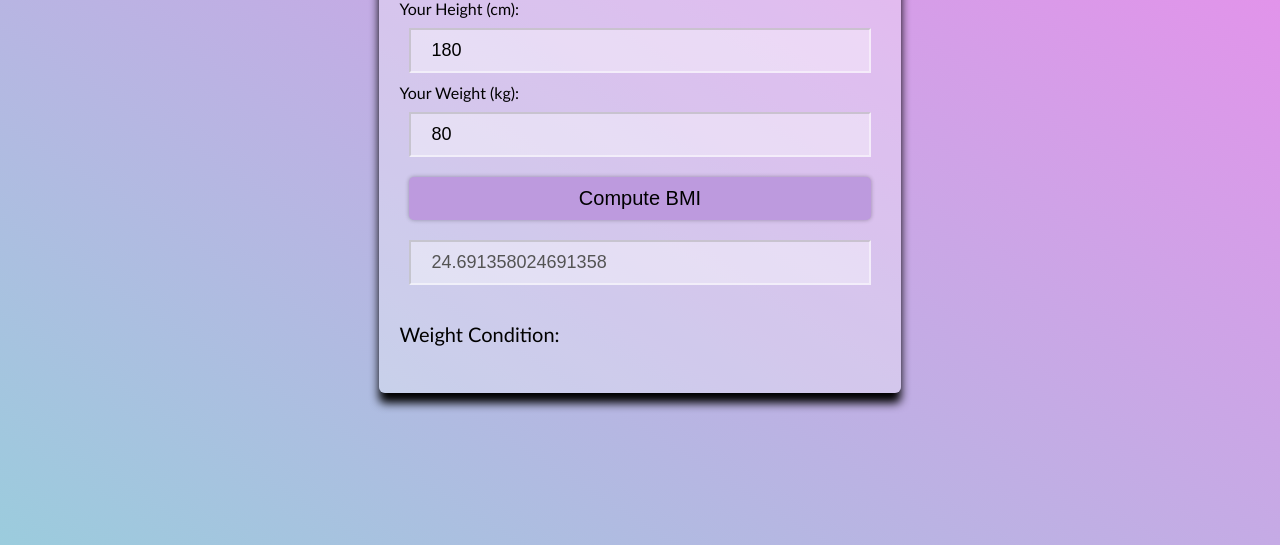
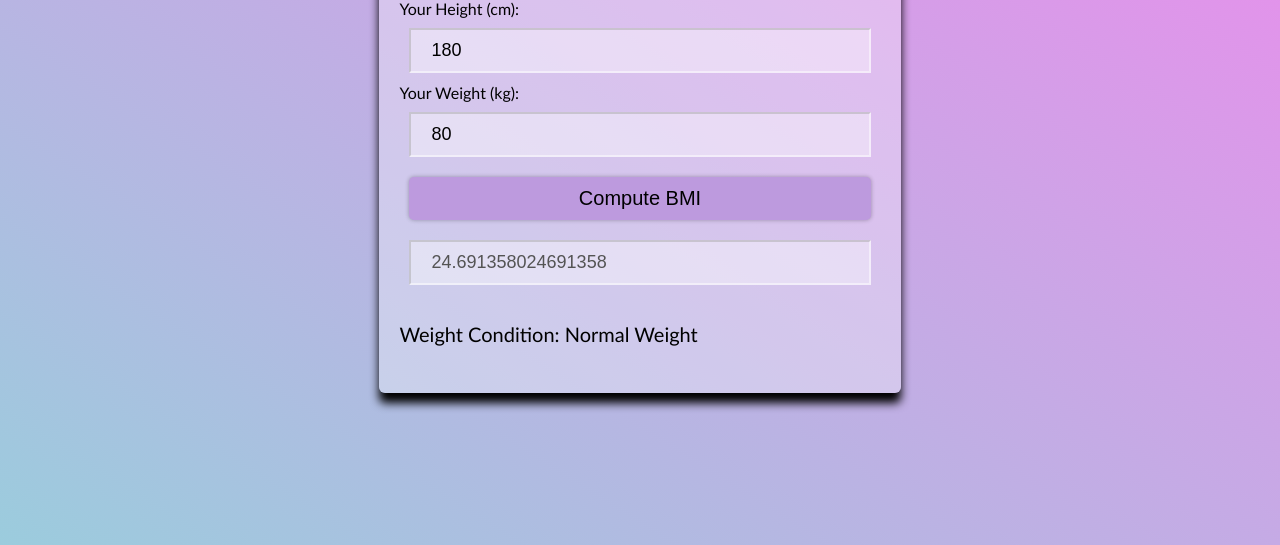
Before and after one commit to niranjanajayan/HMS, a plain HTML site: page index.html in a window 1280 px wide. Both pictures are taken after a click on the button "Compute BMI". Shown: the part 255-800 px from the top of the page. Drawn offline with Linux system fonts and the light colour scheme.

Commit message:
Added frontend

```diff
--- a/index.html
+++ b/index.html
@@ -23,7 +23,7 @@
         <input disabled type="text" class="input"
         id="bmi-result">
         <h4 class="info-text">Weight Condition:
-        <span id="Weight Condition"></span></h4>
+        <span id="WeightCondition"></span></h4>
     </div>
     <script src="index.js"></script>
 </body>
--- a/index.js
+++ b/index.js
@@ -1,7 +1,6 @@
 const btnE1= document.getElementById("btn")
 const bmiInputE1 = document.getElementById("bmi-result")
-const weightConditionE1 =document.getElementById
-("we")
+const weightConditionE1 =document.getElementById("WeightCondition")
 function calculateBMI(){
     const heightValue = document.getElementById
     ("Height").value
@@ -13,11 +12,14 @@ function calculateBMI(){
     bmiInputE1.value = bmiValue
 
     if(bmiValue < 18.5){
-        weightConditionE1.innerText ="Under Weight"
-    } else if (bmiValue >=18.5 && bmiValue <= 24.9)
+        weightConditionE1.innerText ="Under Weight";
+    }else if (bmiValue >=18.5 && bmiValue <= 24.9)
     {
-    } else if (bmiValue >=18.5 && bmiValue <= 24.9)
-    {
+        weightConditionE1.innerText ="Normal Weight";
+    } else if (bmiValue >=25 && bmiValue <=29.9){
+        weightConditionE1.innerText ="Overweight";
+    } else if (bmiValue >=30){
+        weightConditionE1.innerText ="Obesity";
     }
 }
 
```
